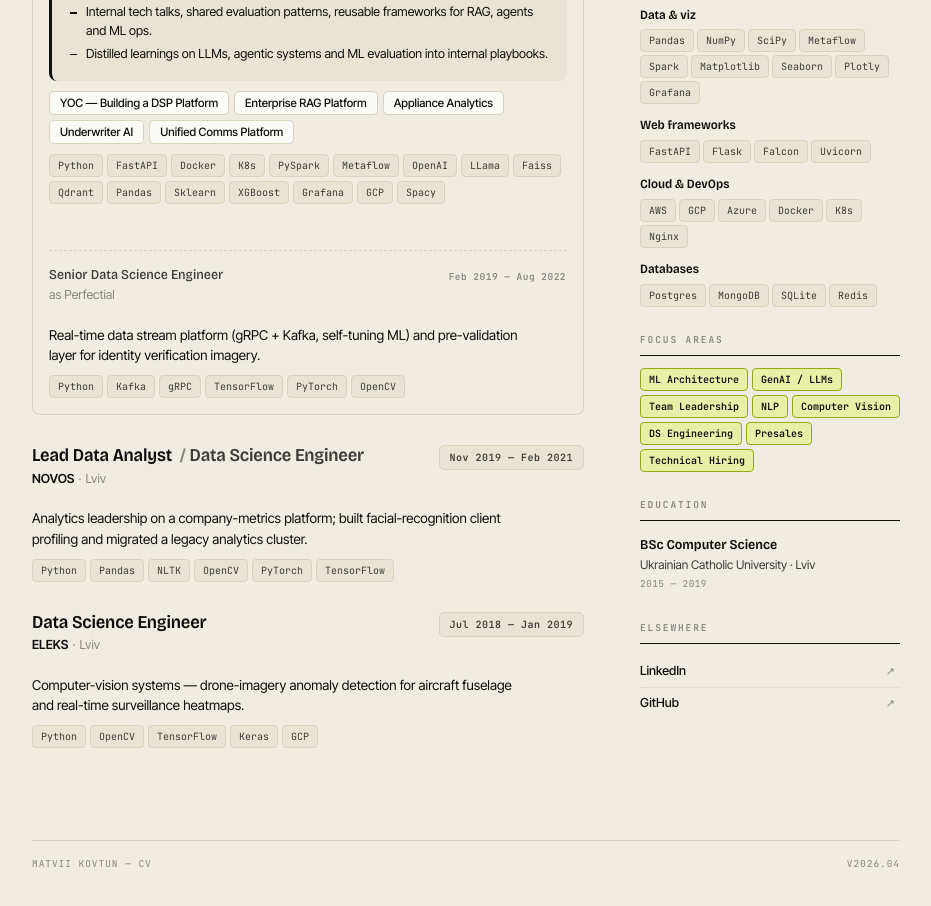
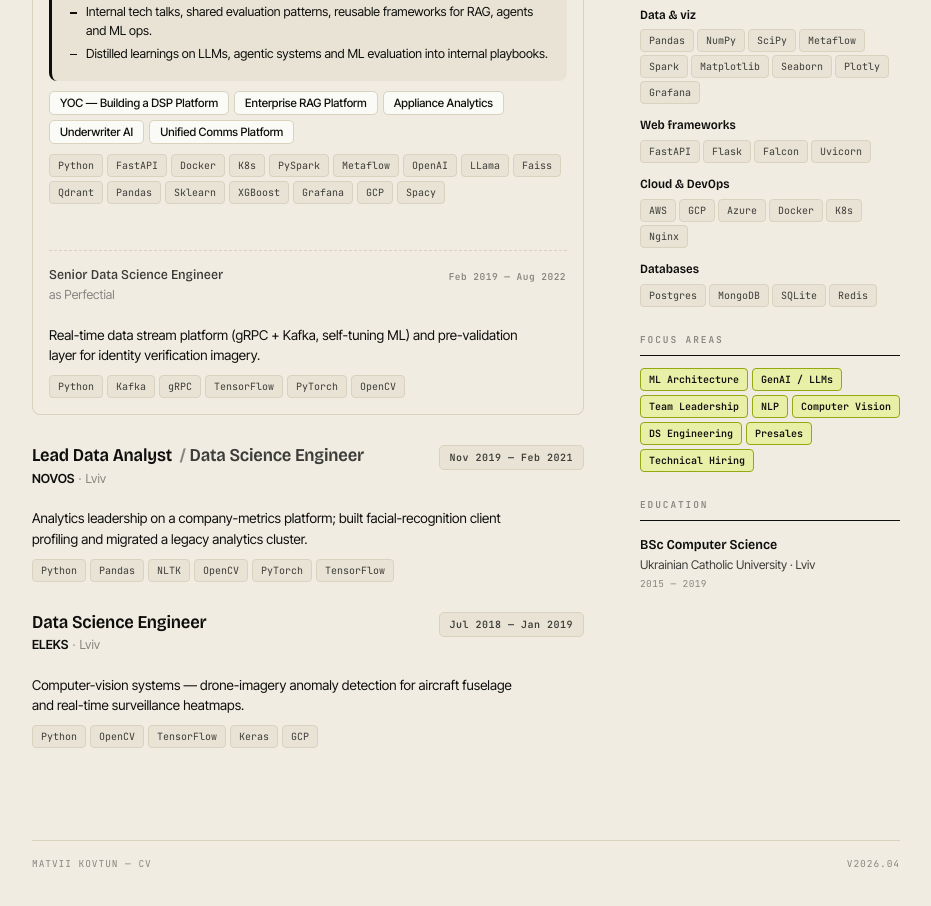
Before and after one commit to MattKovtun/CV, a website: page index.html in a window 1280 px wide. Shown: the part 1061-1967 px from the top of the page, without its empty margins (174-1105 px from the left). Drawn offline with Linux system fonts and the light colour scheme.

Commit message:
removed duplicated information

```diff
--- a/index.html
+++ b/index.html
@@ -685,16 +685,6 @@
           </ul>
         </section>
 
-        <section class="side-section">
-          <h3 class="side-title">Elsewhere</h3>
-          <ul class="links-list">
-            <li><a href="https://www.linkedin.com/in/matvii-kovtun-32a87b158/" target="_blank" rel="noopener"><span>LinkedIn</span><span
-                  class="link-arrow">↗</span></a></li>
-            <li><a href="https://github.com/mattkovtun" target="_blank" rel="noopener"><span>GitHub</span><span
-                  class="link-arrow">↗</span></a></li>
-          </ul>
-        </section>
-
       </aside>
     </div>
 
```
